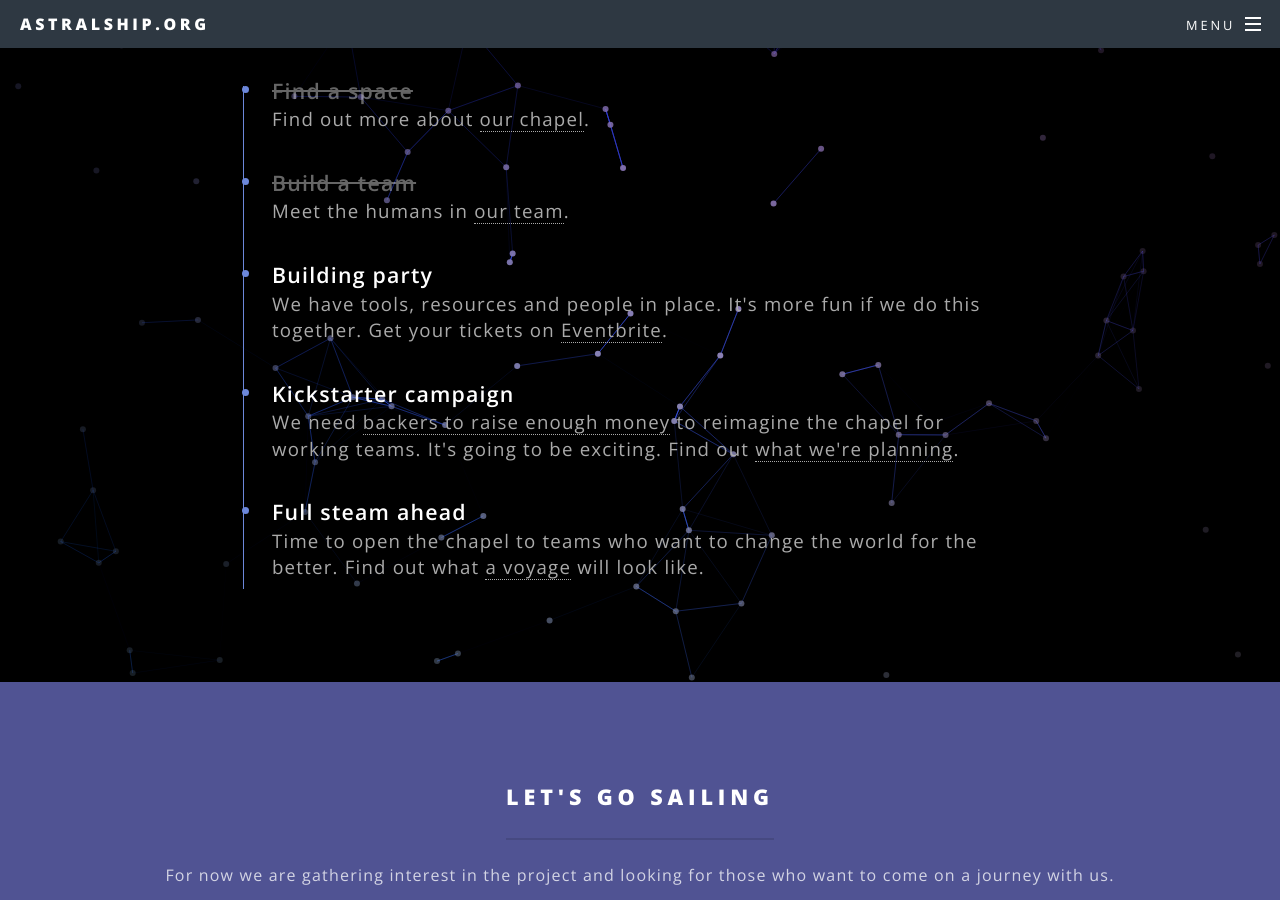
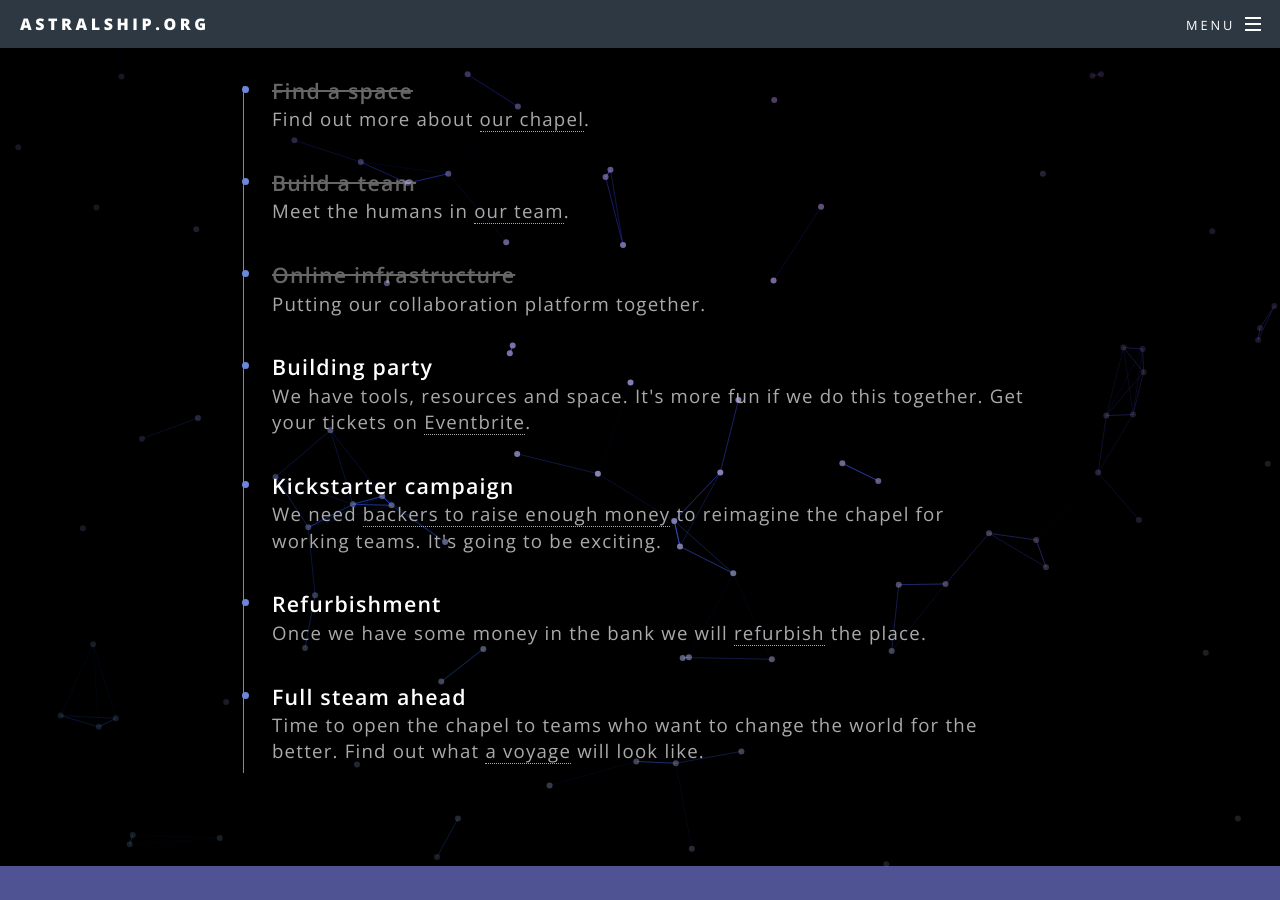
Before and after one commit to astralship/astralship.github.io, a Jekyll site: the page built from index.html, in a window 1280 px wide and 900 px high, scrolled down 3943 px. Built offline with Jekyll 4.4.1, drawn with Linux system fonts in a browser that asks for light colours; comment, search, counter and statistics services are not loaded.

Commit message:
Updated timeline (previously in FAQ)

```diff
--- a/index.html
+++ b/index.html
@@ -138,16 +138,25 @@ layout: landing
 				              <strong><s>Build a team</s></strong>
 				              <p>Meet the humans in <a href="team.html">our team</a>.</p>
 				            </li>
+				            <li class="done">
+				              <label></label>
+				              <strong><s>Online infrastructure</s></strong>
+				              <p>Putting our collaboration platform together.</p>
+				            </li>
 				            <li>
 				              <label></label>
 				              <strong>Building party</strong>
-				              <p>We have tools, resources and people in place. It's more fun if we do this together. Get your tickets on <a href="https://astralship.eventbrite.co.uk">Eventbrite</a>.</p>
+				              <p>We have tools, resources and space. It's more fun if we do this together. Get your tickets on <a href="https://astralship.eventbrite.co.uk">Eventbrite</a>.</p>
 				            </li>
-
 				            <li>
 				              <label></label>
 				              <strong>Kickstarter campaign</strong>
-				              <p>We need <a href="investment.html">backers to raise enough money</a> to reimagine the chapel for working teams. It's going to be exciting. Find out <a href="refurbishment.html">what we're planning</a>.</p>
+				              <p>We need <a href="investment.html">backers to raise enough money</a> to reimagine the chapel for working teams. It's going to be exciting.</p>
+				            </li>
+				            <li>
+				              <label></label>
+				              <strong>Refurbishment</strong>
+				              <p>Once we have some money in the bank we will <a href="refurbishment.html">refurbish</a> the place.</p>
 				            </li>
 				            <li>
 				              <label></label>
```
